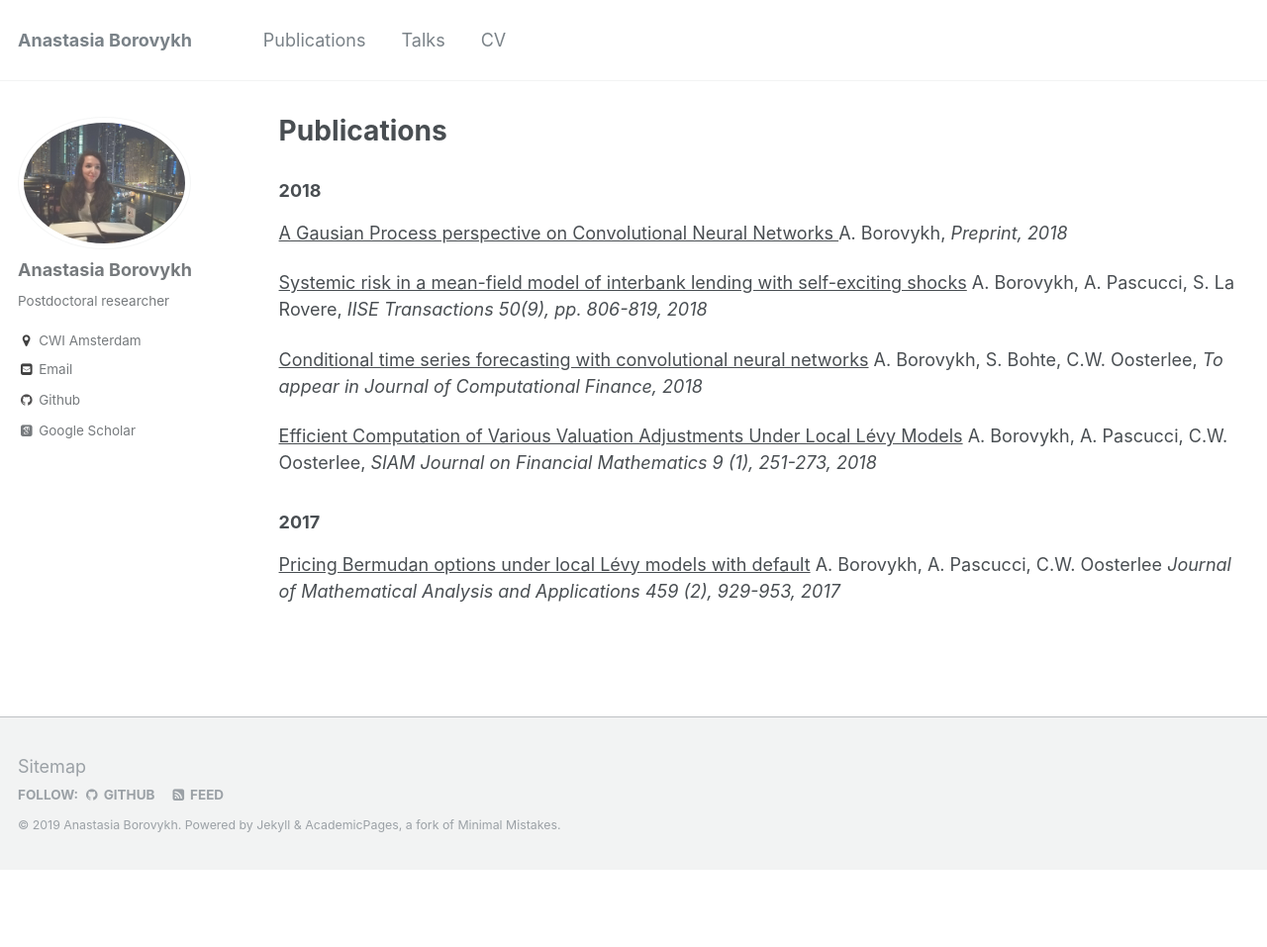
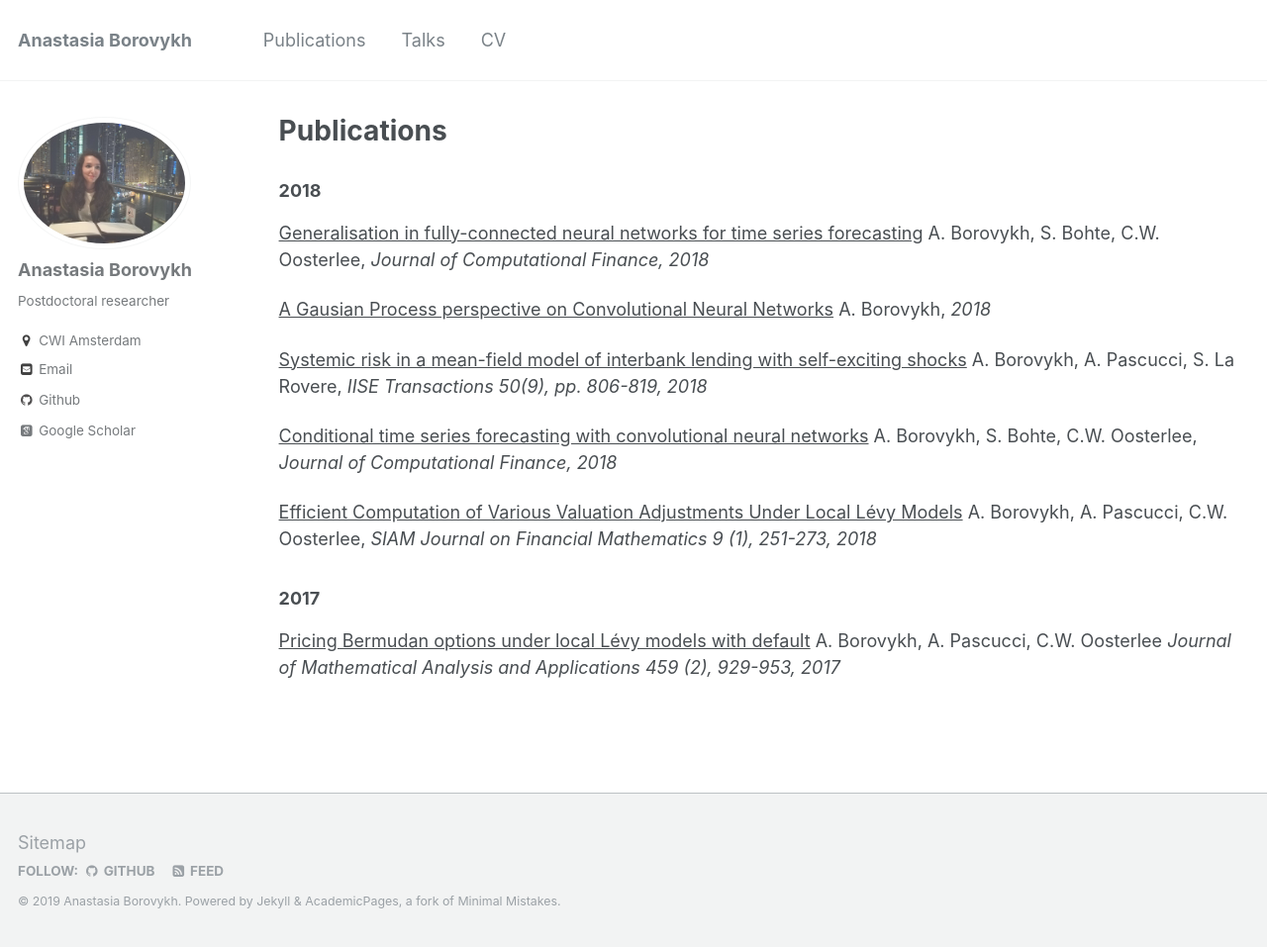
Before and after one commit to aib93/aib93.github.io, a Jekyll site: the page built from _pages/publications.html, in a window 1280 px wide and 957 px high. Shown: the whole window at 99% size. Built offline with Jekyll 4.4.1, drawn with Linux system fonts in a browser that asks for light colours; some web fonts are replaced.

Commit message:
Initial commit

```diff
--- a/_pages/publications.html
+++ b/_pages/publications.html
@@ -5,9 +5,10 @@ permalink: /publications/
 author_profile: true
 ---
 <h3> 2018 </h3>
-<p><a href="https://abrvkh.github.io/files/GP_CNN.pdf", style="text-decoration:underline;"> A Gausian Process perspective on Convolutional Neural Networks </a> A. Borovykh, <i>Preprint, 2018</i></p>
+<p><a href="https://arxiv.org/pdf/1902.05312.pdf" style="text-decoration:underline;"> Generalisation in fully-connected neural networks for time series forecasting</a> A. Borovykh, S. Bohte, C.W. Oosterlee, <i>Journal of Computational Finance, 2018 </i></p>
+<p><a href="https://abrvkh.github.io/files/GP_CNN.pdf", style="text-decoration:underline;"> A Gausian Process perspective on Convolutional Neural Networks</a> A. Borovykh, <i>2018</i></p>
 <p><a href="https://arxiv.org/pdf/1710.00231.pdf" style="text-decoration:underline;"> Systemic risk in a mean-field model of interbank lending with self-exciting shocks</a> A. Borovykh, A. Pascucci, S. La Rovere, <i>IISE Transactions 50(9), pp. 806-819, 2018</i></p>
-<p><a href="https://arxiv.org/pdf/1703.04691.pdf" style="text-decoration:underline;"> Conditional time series forecasting with convolutional neural networks</a> A. Borovykh, S. Bohte, C.W. Oosterlee, <i>To appear in Journal of Computational Finance, 2018 </i></p>
+<p><a href="https://arxiv.org/pdf/1703.04691.pdf" style="text-decoration:underline;"> Conditional time series forecasting with convolutional neural networks</a> A. Borovykh, S. Bohte, C.W. Oosterlee, <i>Journal of Computational Finance, 2018 </i></p>
 <p><a href="https://papers.ssrn.com/sol3/papers.cfm?abstract_id=2853613" style="text-decoration:underline;"> Efficient Computation of Various Valuation Adjustments Under Local Lévy Models</a> A. Borovykh, A. Pascucci, C.W. Oosterlee, <i>SIAM Journal on Financial Mathematics 9 (1), 251-273, 2018</i></p>
 <h3> 2017 </h3>
 <p><a href="https://arxiv.org/pdf/1604.08735.pdf" style="text-decoration:underline;"> Pricing Bermudan options under local Lévy models with default</a> A. Borovykh, A. Pascucci, C.W. Oosterlee <i>Journal of Mathematical Analysis and Applications 459 (2), 929-953, 2017</i></p>
```
